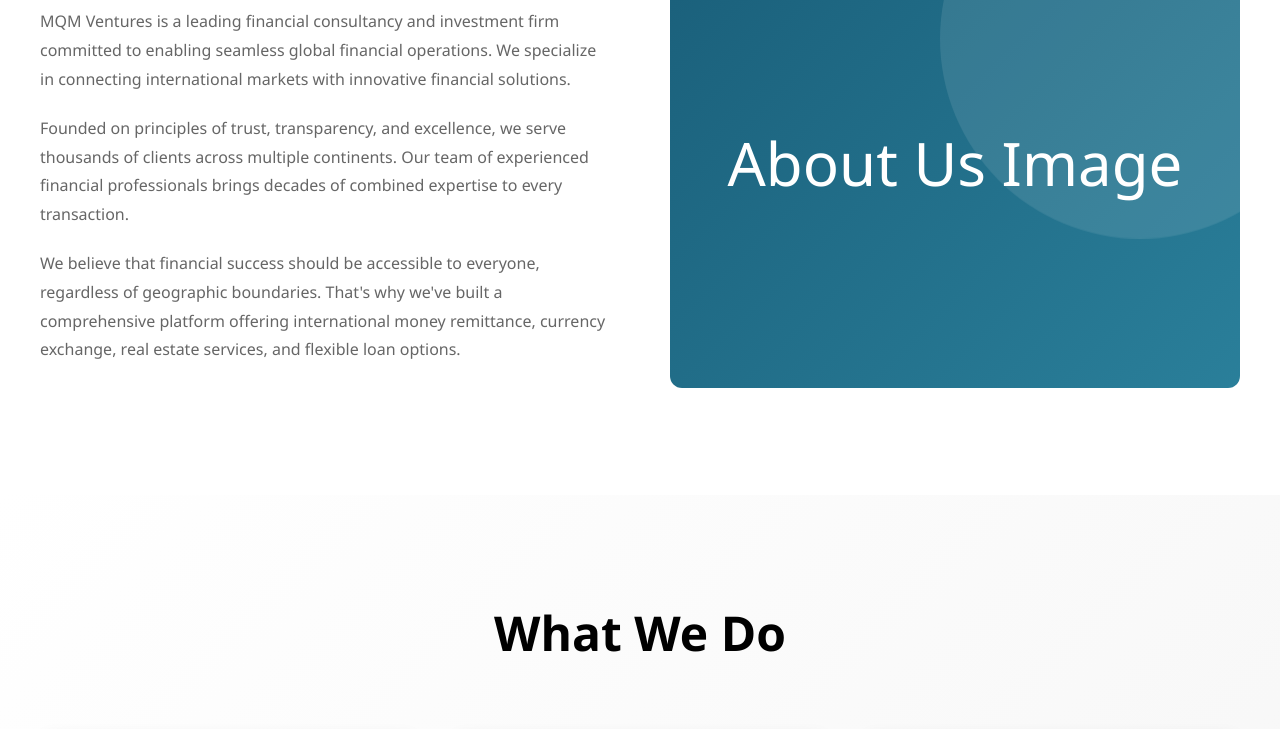
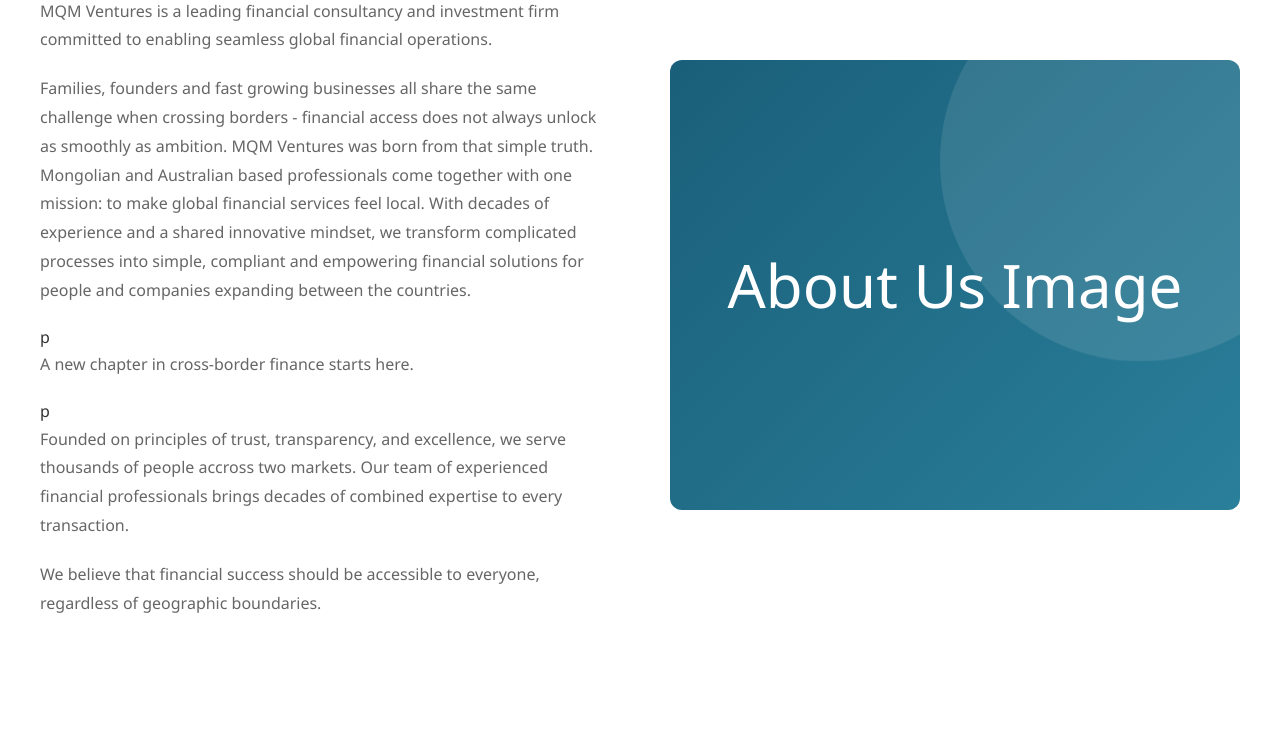
Before and after one commit to mqminvestors/mqm-ventures-website, a plain HTML site: page index.html in a window 1280 px wide. Shown: the part 1175-1904 px from the top of the page. Drawn offline with Linux system fonts and the light colour scheme.

Commit message:
Update index.html

```diff
--- a/index.html
+++ b/index.html
@@ -647,9 +647,14 @@
             <div class="who-we-are-content">
                 <div class="who-we-are-text">
                     <h3>MQM Ventures</h3>
-                    <p>MQM Ventures is a leading financial consultancy and investment firm committed to enabling seamless global financial operations. We specialize in connecting international markets with innovative financial solutions.</p>
-                    <p>Founded on principles of trust, transparency, and excellence, we serve thousands of clients across multiple continents. Our team of experienced financial professionals brings decades of combined expertise to every transaction.</p>
-                    <p>We believe that financial success should be accessible to everyone, regardless of geographic boundaries. That's why we've built a comprehensive platform offering international money remittance, currency exchange, real estate services, and flexible loan options.</p>
+                    <p>MQM Ventures is a leading financial consultancy and investment firm committed to enabling seamless global financial operations.</p>
+                    <p>Families, founders and fast growing businesses all share the same challenge when crossing borders - financial access does not always unlock as smoothly as ambition.
+                        MQM Ventures was born from that simple truth. Mongolian and Australian based professionals come together with one mission: to make global financial services feel local.
+                        With decades of experience and a shared innovative mindset, we transform complicated processes into simple, compliant and empowering financial solutions for people and companies
+                        expanding between the countries. </p>p
+                        <p>A new chapter in cross-border finance starts here.</p>p
+                    <p>Founded on principles of trust, transparency, and excellence, we serve thousands of people accross two markets. Our team of experienced financial professionals brings decades of combined expertise to every transaction.</p>
+                    <p>We believe that financial success should be accessible to everyone, regardless of geographic boundaries.</p>
                 </div>
                 <div class="who-we-are-image">
                     <div class="image-placeholder-who">
```
